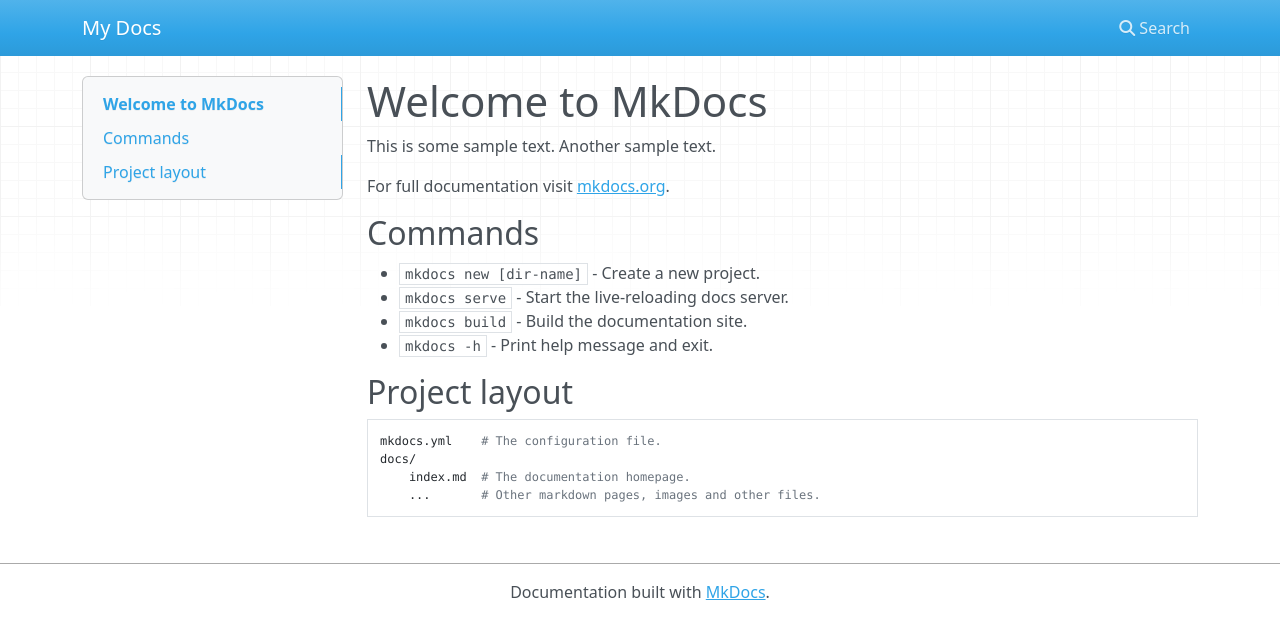
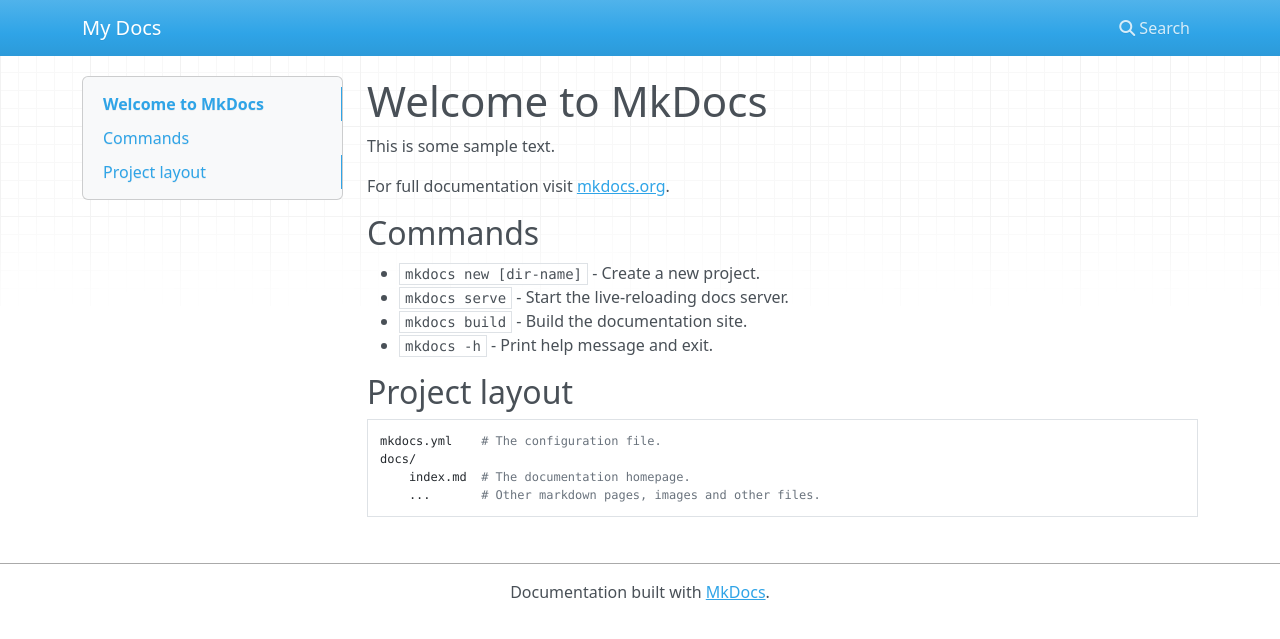
Before and after one commit to pradipbasak/mkdocs-demo, an MkDocs documentation site: the page built from docs/index.md, in a window 1280 px wide. Shown: the top 639 px of the page. Built offline with MkDocs 1.6.1, drawn with Linux system fonts in a browser that asks for light colours; nearby versions of some CDN libraries.

Commit message:
removed sample text

```diff
--- a/docs/index.md
+++ b/docs/index.md
@@ -1,7 +1,7 @@
 # Welcome to MkDocs
 
 This is some sample text.
-Another sample text.
+
 
 
 For full documentation visit [mkdocs.org](https://www.mkdocs.org).
```
